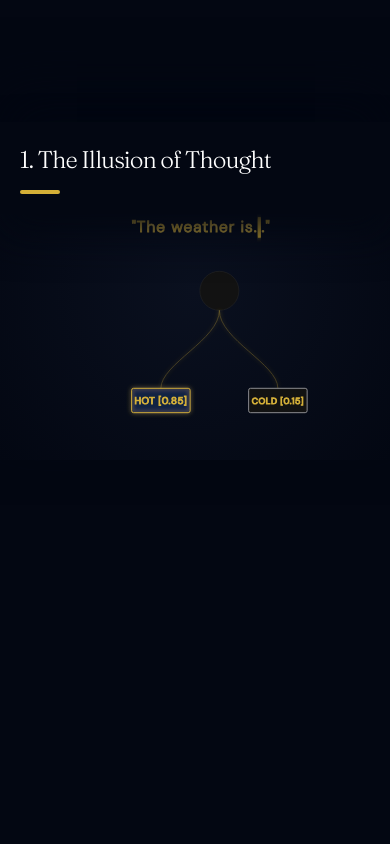
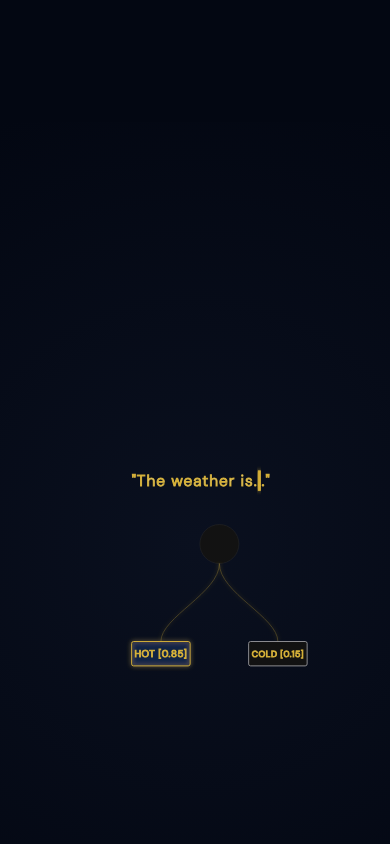
Before and after one commit to iampraveenvemula/fastinai, a React (Vite) app: page /blog/understanding-llm-models-complete-guide in a window 390 px wide. Shown: the part 1040-1884 px from the top of the page. Built offline with nearby package versions, Linux system fonts and the light colour scheme.

Commit message:
feat: full-screen sticky diagram background with text overlay and wide fade-in/out opacity curve

```diff
--- a/src/components/LLMMovie.jsx
+++ b/src/components/LLMMovie.jsx
@@ -93,7 +93,14 @@ const SceneBlock = ({ data, index }) => {
       style={{ minHeight: '300vh' }}
     >
 
-      {/* 1. HEADING — frozen at top */}
+      {/* 1. VISUAL — Full-screen sticky background (renders first so sticky works) */}
+      <div className="scened-visual">
+         <div style={{ width: '100%', height: '100%', position: 'absolute' }}>
+            <data.Visual progress={smoothProgress} />
+         </div>
+      </div>
+
+      {/* 2. HEADING — sticky at top with gradient fade below it */}
       <div className="scened-heading">
         <h2 style={{ fontSize: 'clamp(1.5rem, 4vw, 3rem)', color: '#ffffff', fontFamily: 'Fraunces, serif', fontWeight: 300, letterSpacing: '-1px', margin: 0 }}>
           {data.title}
@@ -101,22 +108,29 @@ const SceneBlock = ({ data, index }) => {
         <div style={{ width: '40px', height: '4px', background: 'var(--primary)', marginTop: '12px', borderRadius: '2px' }} />
       </div>
 
-      {/* 2. TEXT — scrolls freely through the center reading zone */}
+      {/* 3. TEXT — floats over the diagram, nearly invisible at edges, bright in center */}
       <div className="scened-text-flow">
-        <div style={{ display: 'flex', flexDirection: 'column', gap: '60vh' }}>
+        <div style={{ display: 'flex', flexDirection: 'column', gap: '70vh' }}>
           {data.paragraphs.map((text, i) => {
             const numParagraphs = data.paragraphs.length;
-            // Give each paragraph a wide window — text stays bright for most of its scroll range
-            const startP = 0.1 + (i * (0.7 / numParagraphs));
-            const peakP = startP + 0.12;
-            const endP = startP + 0.2;
+            // Wide fade curve: enters at near-zero opacity from the diagram,
+            // peaks to full white in the reading zone, then fades back out at the top
+            const segW = 0.75 / numParagraphs;
+            const startP = 0.1 + (i * segW);
+            const peakStart = startP + segW * 0.15;
+            const peakEnd   = startP + segW * 0.6;
+            const endP      = startP + segW * 0.85;
 
-            const opacity = useTransform(smoothProgress, [startP, peakP, endP], [0, 1, 0]);
+            const opacity = useTransform(
+              smoothProgress,
+              [startP, peakStart, peakEnd, endP],
+              [0.05, 1, 1, 0.05]  // near-zero at entry and exit, full white in center
+            );
 
             return (
               <motion.div key={i} style={{ opacity }}>
                 <p style={{
-                  fontSize: 'clamp(1.2rem, 2.5vw, 1.8rem)',
+                  fontSize: 'clamp(1.25rem, 2.5vw, 1.9rem)',
                   color: '#ffffff',
                   lineHeight: 1.7,
                   fontWeight: 400
@@ -127,13 +141,6 @@ const SceneBlock = ({ data, index }) => {
             );
           })}
         </div>
-      </div>
-
-      {/* 3. VISUAL — pinned to bottom, masks text from below */}
-      <div className="scened-visual">
-         <div style={{ width: '100%', height: '100%', position: 'absolute' }}>
-            <data.Visual progress={smoothProgress} />
-         </div>
       </div>
 
     </section>
--- a/src/index.css
+++ b/src/index.css
@@ -355,41 +355,38 @@ body {
   background: #030712;
 }
 
-/* Heading: Frozen at the very top under the navbar */
+/* Visual: Full-screen sticky BACKGROUND — text scrolls over the top of it */
+.scened-visual {
+  position: sticky;
+  top: 0;
+  width: 100%;
+  height: 100vh;
+  z-index: 1; /* Behind everything */
+  display: flex;
+  align-items: center;
+  justify-content: center;
+  background: radial-gradient(circle at center, #0a101f 0%, #030712 100%);
+  overflow: hidden;
+}
+
+/* Heading: floats at the very top with a gradient mask so text underneath fades invisibly */
 .scened-heading {
   position: sticky;
   top: 64px;
   width: 100%;
   padding: 20px 5%;
-  background: #030712;
+  /* Gradient fades from solid at top to transparent — lets text emerge smoothly into view */
+  background: linear-gradient(to bottom, #030712 55%, transparent 100%);
   z-index: 20;
-  /* Downward shadow blends the heading into the reading pane */
-  box-shadow: 0 20px 40px rgba(3, 7, 18, 0.95);
 }
 
-/* Text: Scrolls freely through the center of the screen */
+/* Text: flows freely over the full-screen diagram — opacity is controlled by JS */
 .scened-text-flow {
   position: relative;
   z-index: 10;
   width: 100%;
-  padding: 5vh 7%;
-  padding-bottom: 45vh; /* Room to scroll before diagram mask */
-}
-
-/* Visual: Pinned to the BOTTOM of the screen, masking text from below */
-.scened-visual {
-  position: sticky;
-  bottom: 0;
-  width: 100%;
-  height: 40vh;
-  z-index: 15; /* Above text (10) but below heading (20) */
-  display: flex;
-  align-items: center;
-  justify-content: center;
-  background: radial-gradient(circle at center, #0a101f 0%, #030712 100%);
-  overflow: hidden;
-  /* Upward shadow blends the diagram into the reading pane from below */
-  box-shadow: 0 -30px 50px rgba(3, 7, 18, 0.98);
+  padding: 10vh 7%;
+  padding-bottom: 60vh;
 }
 
 @media (min-width: 900px) {
```
